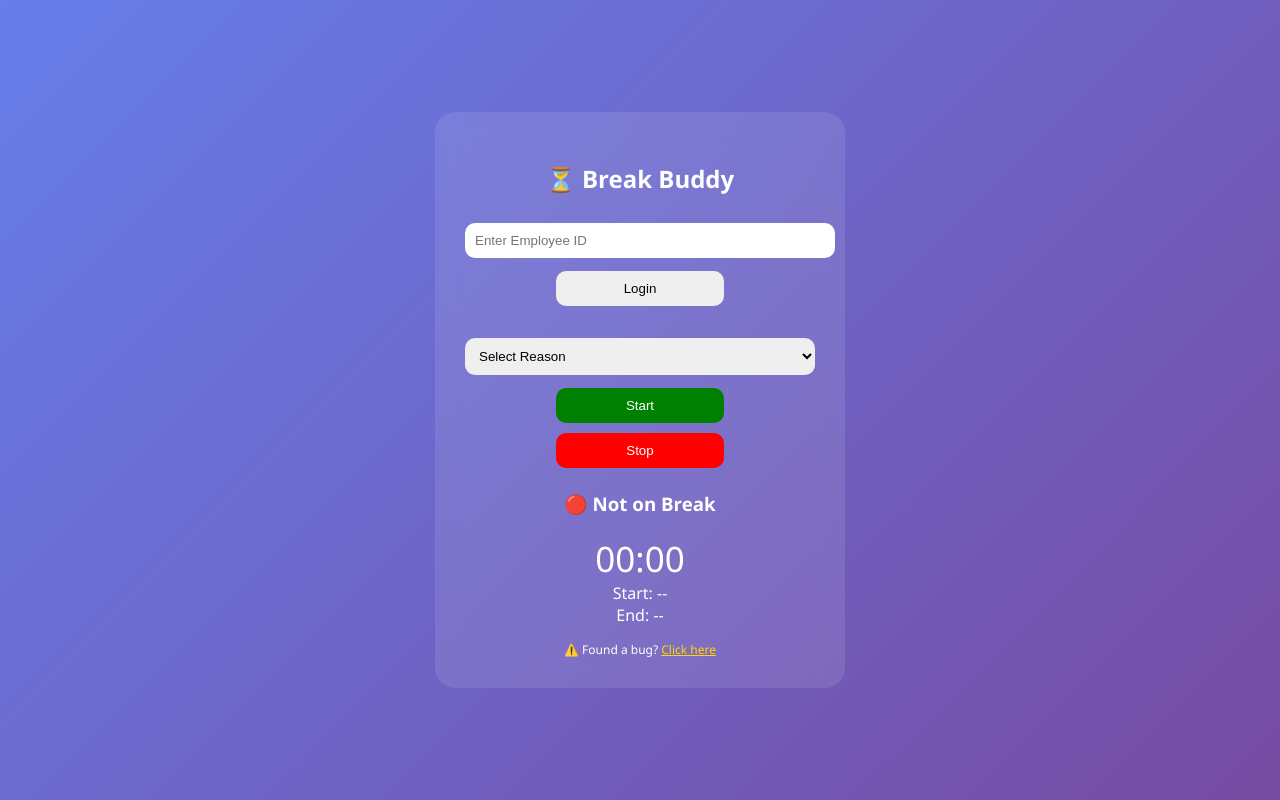
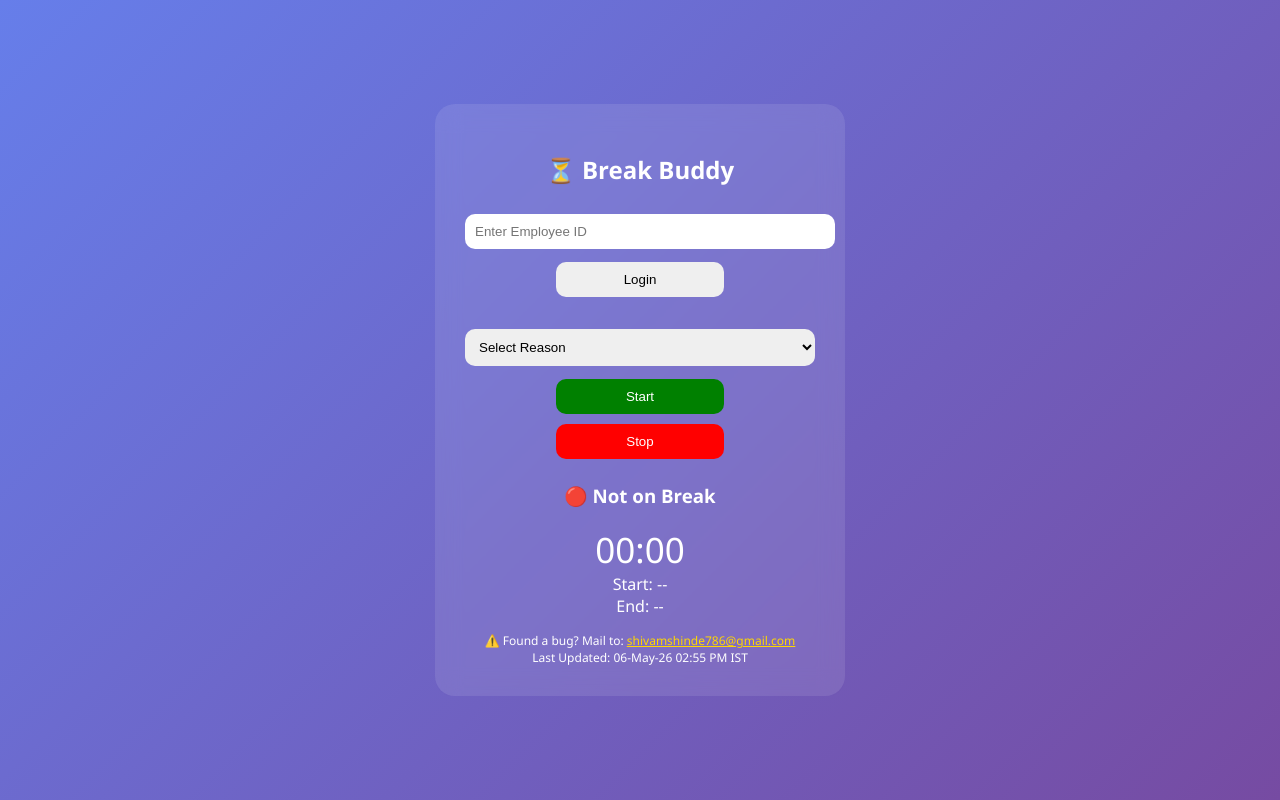
Before and after one commit to shivam2512/dbs-break-buddy, a plain HTML site: page frontend/index.html in a window 1280 px wide. Drawn offline with Linux system fonts and the light colour scheme.

Commit message:
Frontend update

```diff
--- a/frontend/index.html
+++ b/frontend/index.html
@@ -89,10 +89,11 @@
     </div>
 
 <div style="margin-top:15px; font-size:12px;">
-    ⚠️ Found a bug?
+    ⚠️ Found a bug? Mail to:
     <a id="bugLink" href="#" style="color:#ffd700; text-decoration:underline;">
-        Click here
-    </a>
+        shivamshinde786@gmail.com
+    </a> <br>
+    Last Updated: 06-May-26 02:55 PM IST
 </div>
 
 
```
